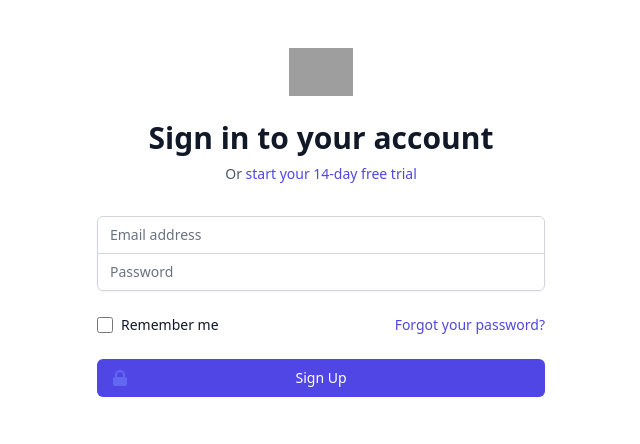
After one commit to SAVAGE8398/ManualAuthenication, a Django app: page /signup in a window 1280 px wide. The commit adds this page. Shown: the top 444 px of the page, without its empty margins (319-959 px from the left). Run offline with Django 4.2, Linux system fonts and the light colour scheme; some libraries are stand-ins or nearby versions; grey boxes are pictures that could not be loaded.

Commit message:
Removed Username Field From Models.py and Created Signup And Signin.html

````diff
--- a/signinapp/models.py
+++ b/signinapp/models.py
@@ -2,6 +2,5 @@ from django.db import models
 
 # Create your models here.
 class SignDB(models.Model):
-    UserNameF=models.CharField(max_length=122)
-    EmailF=models.EmailField(blank=True)
+    EmailF=models.EmailField(max_length=122)
     PasswordF=models.CharField(max_length=122)
--- a/signinapp/templates/base.html
+++ b/signinapp/templates/base.html
@@ -22,7 +22,7 @@
             <nav class="relative flex items-center justify-between sm:h-10 lg:justify-start" aria-label="Global">
               <div class="flex items-center flex-grow flex-shrink-0 lg:flex-grow-0">
                 <div class="flex items-center justify-between w-full md:w-auto">
-                  <a href="#">
+                  <a href="/">
                     <span class="sr-only">Workflow</span>
                     <img alt="Workflow" class="h-8 w-auto sm:h-10" src="https://tailwindui.com/img/logos/workflow-mark-indigo-600.svg">
                   </a>
--- /dev/null
+++ b/signinapp/templates/signup.html
@@ -0,0 +1,83 @@
+<!doctype html>
+<html>
+<head>
+  <meta charset="UTF-8">
+  <meta name="viewport" content="width=device-width, initial-scale=1.0">
+  <script src="https://cdn.tailwindcss.com"></script>
+</head>
+<body>
+  <!--
+  This example requires Tailwind CSS v2.0+
+
+  This example requires some changes to your config:
+
+  ```
+  // tailwind.config.js
+  module.exports = {
+    // ...
+    plugins: [
+      // ...
+      require('@tailwindcss/forms'),
+    ],
+  }
+  ```
+-->
+<!--
+  This example requires updating your template:
+
+  ```
+  <html class="h-full bg-gray-50">
+  <body class="h-full">
+  ```
+-->
+<div class="min-h-full flex items-center justify-center py-12 px-4 sm:px-6 lg:px-8">
+    <div class="max-w-md w-full space-y-8">
+      <div>
+        <img class="mx-auto h-12 w-auto" src="https://tailwindui.com/img/logos/workflow-mark-indigo-600.svg" alt="Workflow">
+        <h2 class="mt-6 text-center text-3xl font-extrabold text-gray-900">Sign in to your account</h2>
+        <p class="mt-2 text-center text-sm text-gray-600">
+          Or
+          <a href="#" class="font-medium text-indigo-600 hover:text-indigo-500"> start your 14-day free trial </a>
+        </p>
+      </div>
+      <form class="mt-8 space-y-6" action="#" method="POST">
+        <input type="hidden" name="remember" value="true">
+        <div class="rounded-md shadow-sm -space-y-px">
+          <div>
+            <label for="email-address" class="sr-only">Email address</label>
+            <input id="email-address" name="email" type="email" autocomplete="email" required class="appearance-none rounded-none relative block w-full px-3 py-2 border border-gray-300 placeholder-gray-500 text-gray-900 rounded-t-md focus:outline-none focus:ring-indigo-500 focus:border-indigo-500 focus:z-10 sm:text-sm" placeholder="Email address">
+          </div>
+          <div>
+            <label for="password" class="sr-only">Password</label>
+            <input id="password" name="password" type="password" autocomplete="current-password" required class="appearance-none rounded-none relative block w-full px-3 py-2 border border-gray-300 placeholder-gray-500 text-gray-900 rounded-b-md focus:outline-none focus:ring-indigo-500 focus:border-indigo-500 focus:z-10 sm:text-sm" placeholder="Password">
+          </div>
+        </div>
+
+        <div class="flex items-center justify-between">
+          <div class="flex items-center">
+            <input id="remember-me" name="remember-me" type="checkbox" class="h-4 w-4 text-indigo-600 focus:ring-indigo-500 border-gray-300 rounded">
+            <label for="remember-me" class="ml-2 block text-sm text-gray-900"> Remember me </label>
+          </div>
+
+          <div class="text-sm">
+            <a href="#" class="font-medium text-indigo-600 hover:text-indigo-500"> Forgot your password? </a>
+          </div>
+        </div>
+
+        <div>
+          <button type="submit" class="group relative w-full flex justify-center py-2 px-4 border border-transparent text-sm font-medium rounded-md text-white bg-indigo-600 hover:bg-indigo-700 focus:outline-none focus:ring-2 focus:ring-offset-2 focus:ring-indigo-500">
+            <span class="absolute left-0 inset-y-0 flex items-center pl-3">
+              <!-- Heroicon name: solid/lock-closed -->
+              <svg class="h-5 w-5 text-indigo-500 group-hover:text-indigo-400" xmlns="http://www.w3.org/2000/svg" viewBox="0 0 20 20" fill="currentColor" aria-hidden="true">
+                <path fill-rule="evenodd" d="M5 9V7a5 5 0 0110 0v2a2 2 0 012 2v5a2 2 0 01-2 2H5a2 2 0 01-2-2v-5a2 2 0 012-2zm8-2v2H7V7a3 3 0 016 0z" clip-rule="evenodd" />
+              </svg>
+            </span>
+            Sign Up
+          </button>
+        </div>
+      </form>
+    </div>
+  </div>
+
+</body>
+</html>
--- a/signinapp/urls.py
+++ b/signinapp/urls.py
@@ -3,4 +3,6 @@ from . import views
 
 urlpatterns = [
     path('', views.index,name='index'),
+    path('signup', views.signup,name='signup'),
+
 ]
--- a/signinapp/views.py
+++ b/signinapp/views.py
@@ -3,3 +3,5 @@ from django.shortcuts import render
 # Create your views here.
 def index(request):
     return render(request, 'index.html')
+def signup(request):
+    return render(request, 'signup.html')
````
Also changed, not shown: signinapp/templates/signin.html (added, +83 -0 lines), db.sqlite3, signinapp/migrations/0002_remove_signdb_usernamef_alter_signdb_emailf.py (added).
